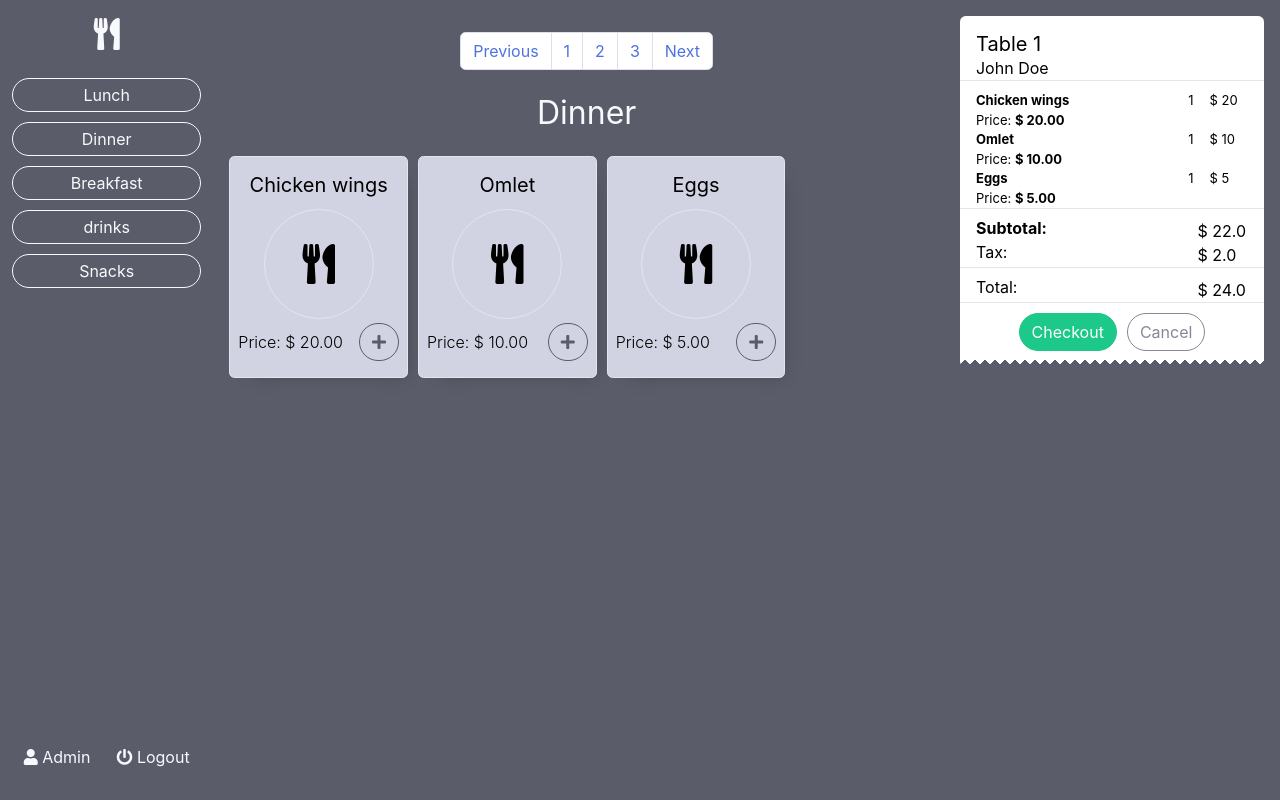
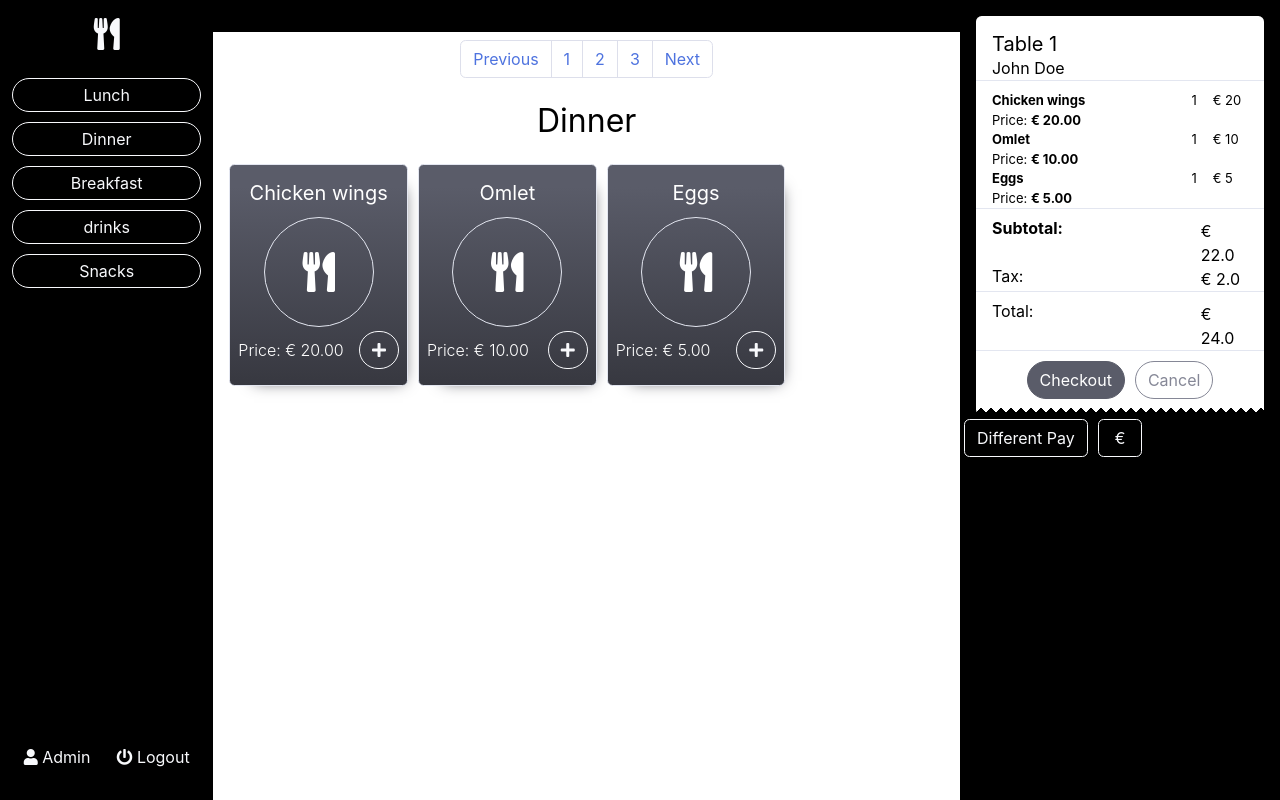
Before and after one commit to mrezayusufy/restaurant, a PHP site: page /posapp/index.php in a window 1280 px wide. Run offline with PHP 8.4, Linux system fonts and the light colour scheme; data comes from the database, SQL or seed files in the repository; data that the repository does not hold is empty.

Commit message:
updated ui to black

```diff
--- a/posapp/index.php
+++ b/posapp/index.php
@@ -17,7 +17,7 @@ $url = "http://". $_SERVER["HTTP_HOST"];
 </head>
 
 <body>
-  <main ng-app="app" ng-controller="controller" ng-init="fetchProducts(); fetchCategories(); fetchTables();" class="d-flex bg-dark text-light">
+  <main ng-app="app" ng-controller="controller" ng-init="fetchProducts(); fetchCategories(); fetchTables();" class="d-flex bg-black text-light">
     <!-- left side -->
     <section class="d-flex flex-column col-2 align-items-center h-100vh w-75">
       <!-- logo -->
@@ -33,9 +33,9 @@ $url = "http://". $_SERVER["HTTP_HOST"];
       </div>
     </section>
     <!-- middle section -->
-    <section class="col-7 p-0">
+    <section class="col-7 p-0 bg-white">
       <!-- tables -->
-      <div class="align-items-baseline d-flex flex-row p-3 gap">
+      <div class="align-items-baseline d-flex flex-row p-3 gap bg-black">
         <div ng-repeat="t in tables">
           <div ng-class="{'bg-gradient-dark' : t.status === 'Enable'}" class="card text-dark text-center shadow-md" >
             <div class="card-body p-3" ng-class="{'text-light' : t.status === 'Enable'}" >
@@ -46,8 +46,8 @@ $url = "http://". $_SERVER["HTTP_HOST"];
         </div>
       </div>
       <!-- pagination -->
-      <section class="d-flex justify-content-center mb-2">
-        <nav aria-label="Page navigation">
+      <section class="d-flex justify-content-center my-2">
+        <nav aria-label="Page navigation mt-3">
           <ul class="pagination">
             <li class="page-item"><a class="page-link" href="#">Previous</a></li>
             <li class="page-item"><a class="page-link" href="#">1</a></li>
@@ -58,19 +58,19 @@ $url = "http://". $_SERVER["HTTP_HOST"];
         </nav>
       </section>
       <!-- category name -->
-      <h2 class="text-center">Dinner</h2>
+      <h2 class="text-center text-black">Dinner</h2>
       <!-- products -->
       <section class="align-items-baseline d-flex flex-row p-3 gap">
         <div class="col-3 p-0" ng-repeat="p in products">
-          <div class="card text-black text-center bg-gray-400 shadow-md ">
+          <div class="card text-white text-center bg-gradient-dark shadow-md ">
             <div class="card-body px-2 py-3">
               <div class="card-title font-weight-bold">
                 <h5>{{p.product_name}}</h5>
               </div>
               <h1 class="align-content-center align-items-center border border-gray d-flex justify-content-center m-auto rounded-pill square"><i class="fas fa-utensils"></i></h1>
               <div class="d-flex flex-row justify-content-between align-items-center mt-1">
-                <div class="font-weight-light">Price: $ {{p.product_price}}</div>
-                <button class="btn btn-outline-dark rounded-pill"><i class="fas fa-plus"></i></button>
+                <div class="font-weight-light">Price: € {{p.product_price}}</div>
+                <button class="btn btn-outline-light rounded-pill"><i class="fas fa-plus"></i></button>
               </div>
             </div>
           </div>
@@ -78,7 +78,7 @@ $url = "http://". $_SERVER["HTTP_HOST"];
       </section>
     </section>
     <section class="col-3 w-100 h-auto pt-3 p-0">
-      <div class="zigzag text-black rounded d-flex flex-column py-3 mr-3 gap">
+      <div class="zigzag text-black rounded d-flex flex-column py-3 mx-3 gap">
         <!-- title -->
         <div class="px-3 border-bottom">
           <h5 class="m-0">Table 1</h5>
@@ -89,35 +89,42 @@ $url = "http://". $_SERVER["HTTP_HOST"];
           <div class="grid g-columns column justify-content-between text-black" ng-repeat="p in products">
             <div class="text-black">
               <div class="fs-s strong">{{p.product_name}}</div>
-              <div class="fs-s">Price: <strong>$ {{p.product_price}}</strong></div>
+              <div class="fs-s">Price: <strong>€ {{p.product_price}}</strong></div>
             </div>
             <div class="text-right fs-s">1</div>
-            <div class="text-left pl-3 fs-s">$ {{p.product_price * 1}}</div>
+            <div class="text-left pl-3 fs-s">€ {{p.product_price * 1}}</div>
           </div>
         </div>
         <!-- subtotal -->
         <div class="px-3 border-bottom">
           <div class="grid g-columns column justify-content-between text-black" style="--c: 4fr 1fr;">
             <h6 class="font-weight-bold m-0">Subtotal:</h6>
-            <div class="text-left pl-1">$ 22.0</div>
+            <div class="text-left pl-1">€ 22.0</div>
           </div>
           <div class="grid g-columns column justify-content-between text-black" style="--c: 4fr 1fr;">
             <h6 class="m-0">Tax:</h6>
-            <div class="text-left pl-1">$ 2.0</div>
+            <div class="text-left pl-1">€ 2.0</div>
           </div>
         </div>
         <!-- total -->
         <div class="px-3 border-bottom">
           <div class="grid g-columns column justify-content-between text-black" style="--c: 4fr 1fr;">
             <h6 class="m-0">Total:</h6>
-            <div class="text-left pl-1">$ 24.0</div>
+            <div class="text-left pl-1">€ 24.0</div>
           </div>
         </div>
         <!-- checkout -->
         <div class="px-3 d-flex flex-row gap justify-content-center">
-          <button class="btn btn-success rounded-pill">Checkout</button>
+          <button class="btn btn-dark rounded-pill">Checkout</button>
           <button class="btn btn-outline-secondary rounded-pill">Cancel</button>
         </div>
+      </div>
+      <div class="d-flex flex-row p-1 gap">
+        <div class="btn btn-outline-light">Different Pay</div>
+        <div class="btn btn-outline-light px-3">€</div>
+      </div>
+      <div class="grid">
+
       </div>
     </section> <!-- end cart -->
   </main>
--- a/posapp/reyu.css
+++ b/posapp/reyu.css
@@ -13,7 +13,7 @@
 }
 .zigzag {
   background: linear-gradient(-135deg, #ffffff 5px, transparent 0) 0 5px,
-    linear-gradient(135deg, #ffffff 5px, #5a5c69 0) 0 5px;
+    linear-gradient(135deg, #ffffff 5px, black 0) 0 5px;
   background-color: #ffffff;
   background-position: left bottom;
   background-repeat: repeat-x;
```
Also changed, not shown: 1 other file.
